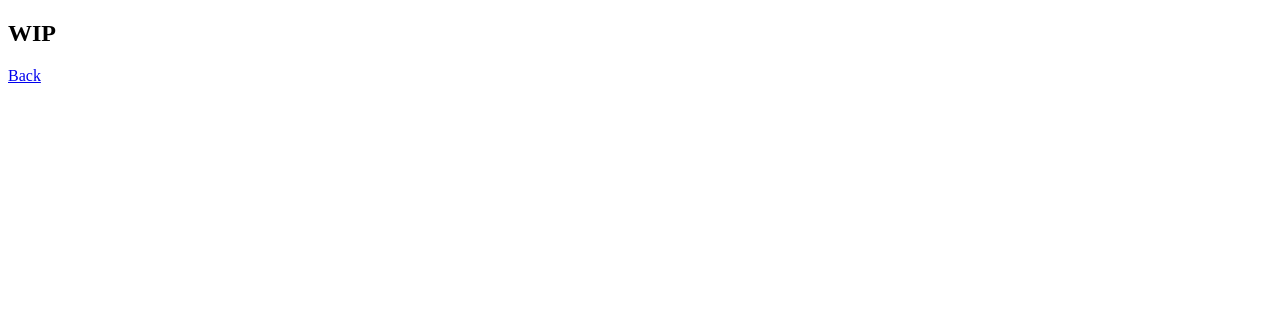
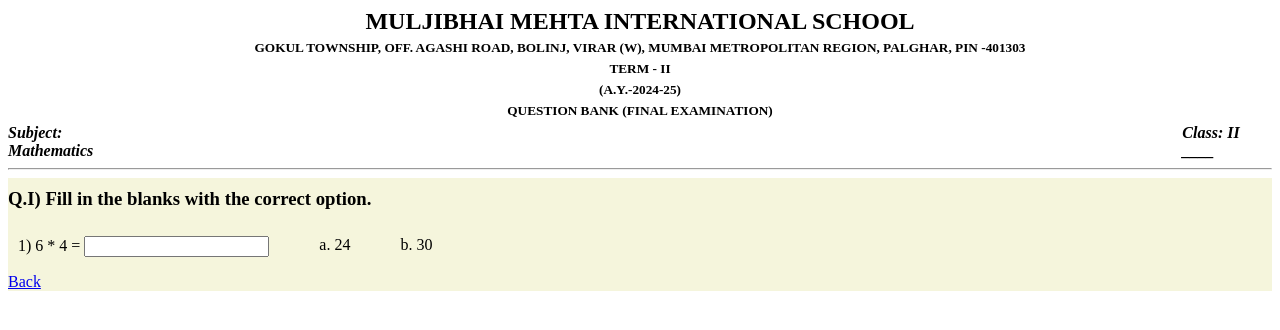
Before and after one commit to tanksumit/khyaati_school_project, a plain HTML site: page maths.html in a window 1280 px wide. Drawn offline with Linux system fonts and the light colour scheme.

Commit message:
some changes

```diff
--- a/maths.html
+++ b/maths.html
@@ -1,12 +1,54 @@
 <!DOCTYPE html>
 <html lang="en">
+
 <head>
   <meta charset="UTF-8">
   <meta name="viewport" content="width=device-width, initial-scale=1.0">
   <title>maths</title>
 </head>
+
 <body>
-  <h2>WIP</h2>
-  <div><a href="index.html">Back</a></div>
+  <div style="text-align: center; padding: 0px; margin: 0px;">
+    <div>
+      <h2 style="margin: 5px 0;">MULJIBHAI MEHTA INTERNATIONAL SCHOOL</h2>
+    </div>
+    <div>
+      <h5 style="margin: 5px 0;">GOKUL TOWNSHIP, OFF. AGASHI ROAD, BOLINJ, VIRAR (W), MUMBAI METROPOLITAN REGION,
+        PALGHAR, PIN -401303</h5>
+    </div>
+    <h5 style="margin: 5px 0;">TERM - II</h5>
+    <h5 style="margin: 5px 0;">(A.Y.-2024-25)</h5>
+    <h5 style="margin: 5px 0;">QUESTION BANK (FINAL EXAMINATION)</h5>
+  </div>
+
+  <div>
+    <ul style="display: flex; list-style-type: none; gap: 10%; padding: 0; margin: 0;">
+      <li style="margin-right: 72%;">
+        <em><strong>Subject: Mathematics</strong></em>
+      </li>
+      <li><strong><em>Class: II ____</li></em></strong>
+    </ul>
+  </div>
+  <hr>
+
+  <main style="background-color:beige;">
+    <h3 style="margin: 0px; padding: 10px 0px;">Q.I) Fill in the blanks with the correct option.</h3>
+
+    <div style="display: flex; gap: 50px; margin: 0px; padding: 0px 10px;">
+    <p> 1) 6 * 4 = <input type="text">
+      <p>a. 24 </p>
+      <p>b. 30</p>
+    </p>
+    </div>
+
+
+
+
+
+
+
+    <div><a href="index.html">Back</a></div>
 </body>
+
+
 </html>
```
Also changed, not shown: index.html (+1 -1 lines).
